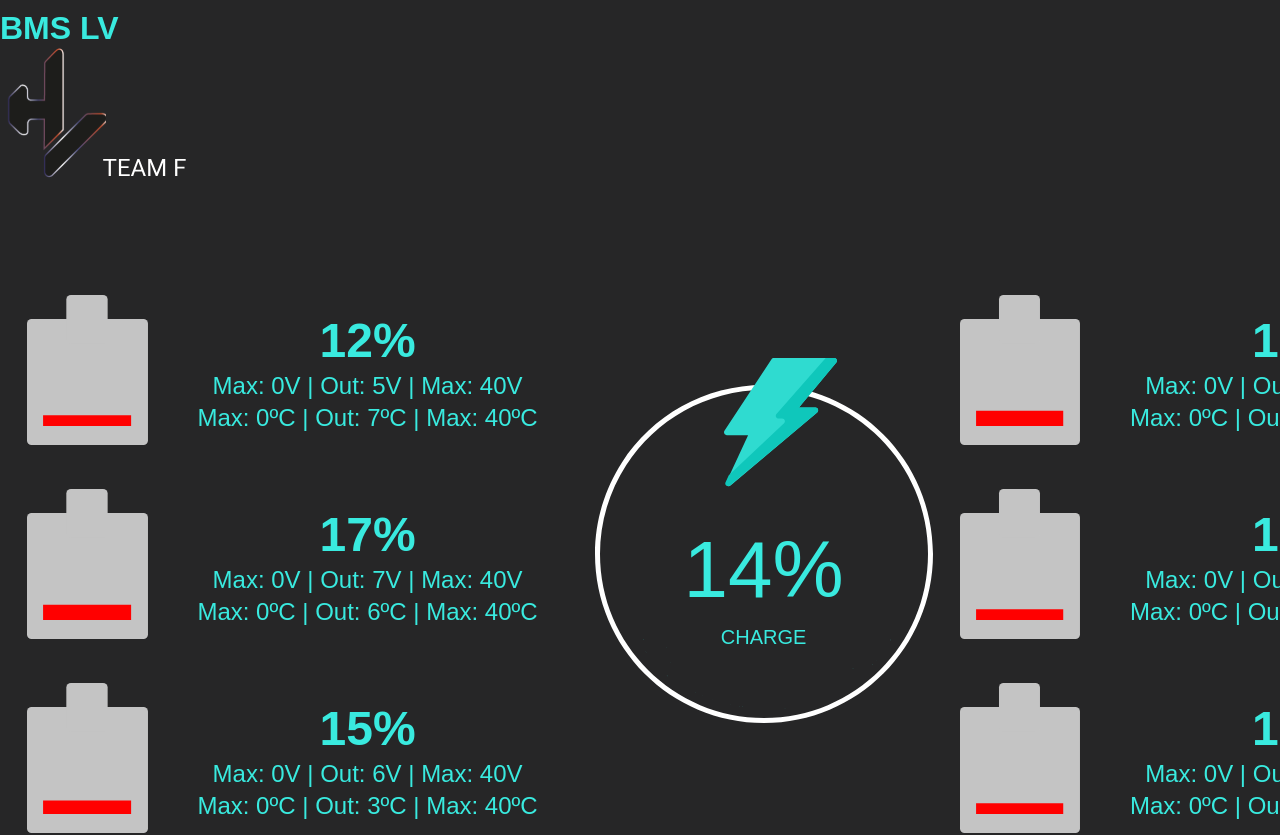
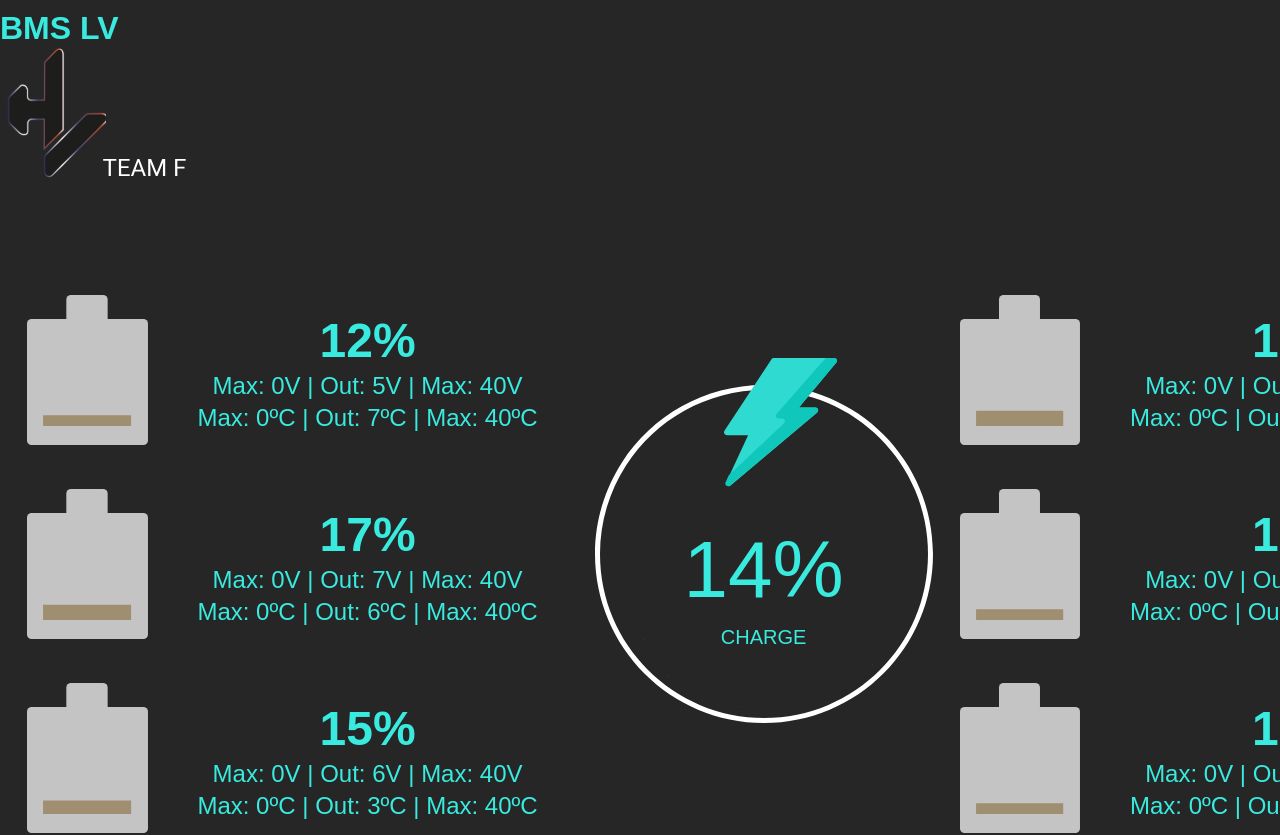
Before and after one commit to adrimrtnz/bms-gui-app, an Angular app: page / in a window 1280 px wide. Shown: the top 835 px of the page. Built offline with nearby package versions, Linux system fonts and the light colour scheme.

Commit message:
low-battery style update

```diff
--- a/src/app/views/battery/battery.component.scss
+++ b/src/app/views/battery/battery.component.scss
@@ -26,8 +26,13 @@
         }
     }
 
+    // this low-battery style gives a stronger red when the battery is low
+    //.low-battery {
+    //    filter: grayscale(100%) brightness(40%) sepia(100%) hue-rotate(-50deg) saturate(600%) contrast(10);
+    //}
+
     .low-battery {
-        filter: grayscale(100%) brightness(40%) sepia(100%) hue-rotate(-50deg) saturate(600%) contrast(10);
+        filter: brightness(50%) sepia(200%);
     }
 
     .information-wrapper {
```
